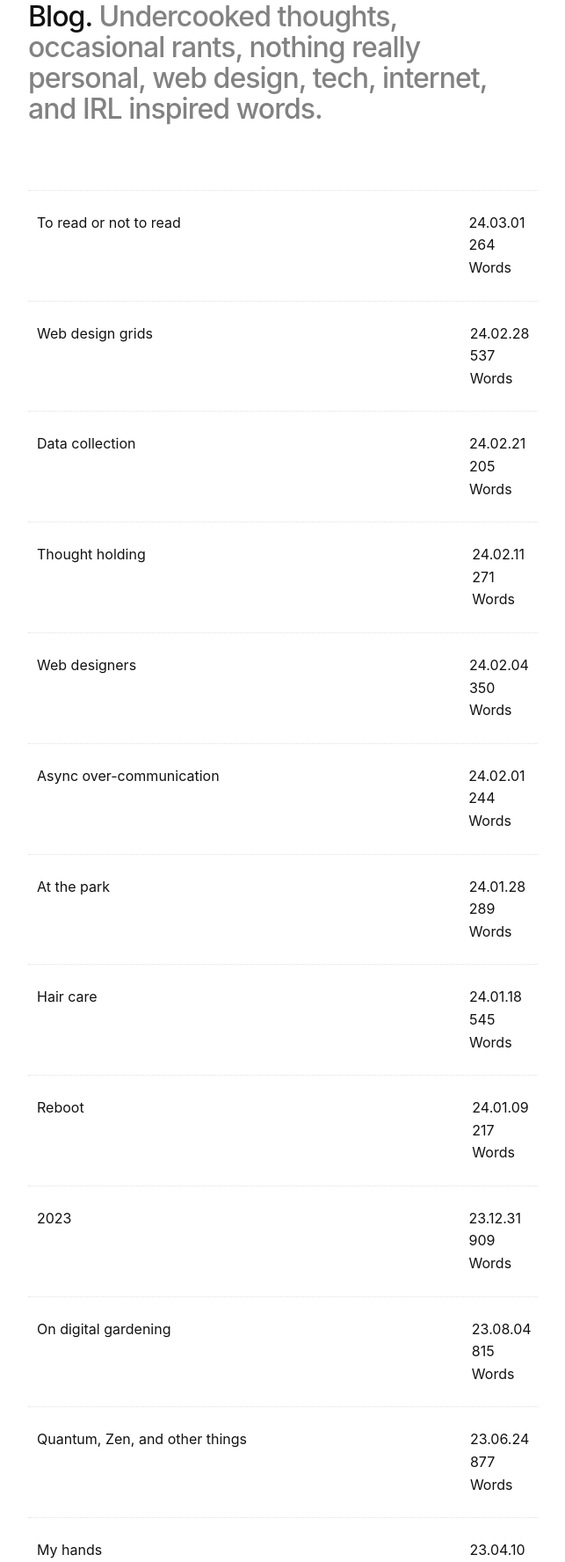
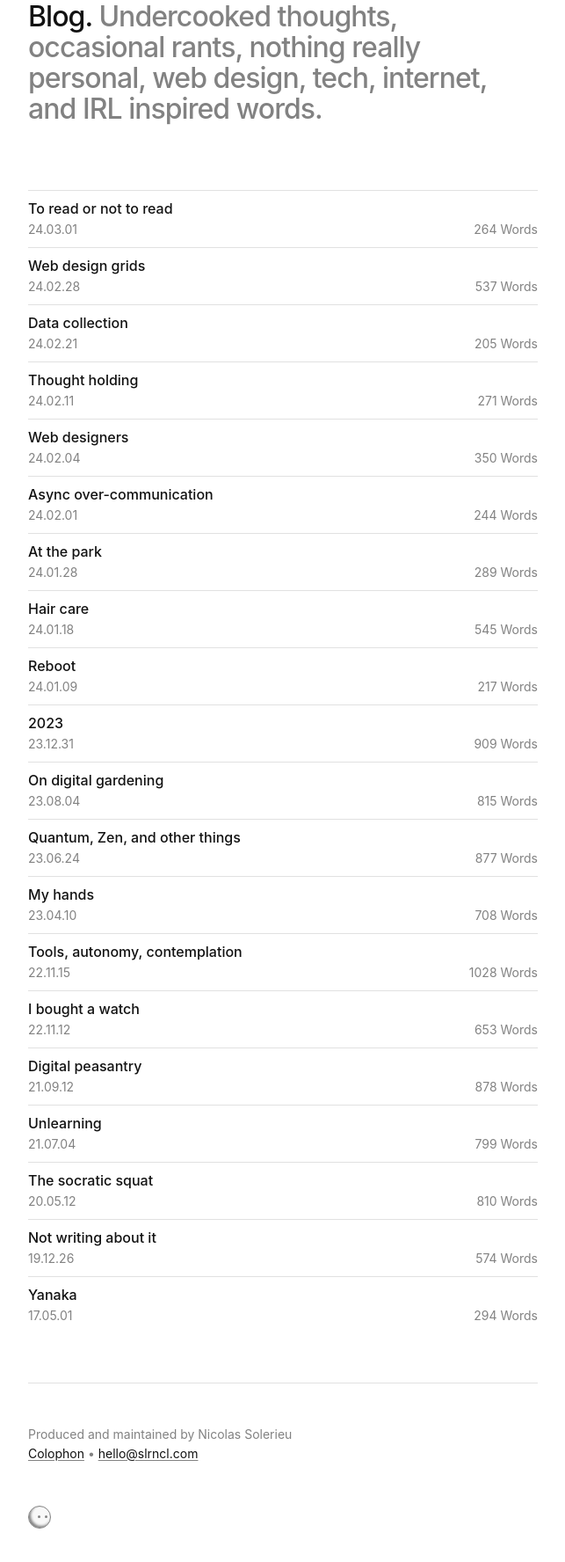
Before and after one commit to nsolerieu/slrncl.com, a PHP site: page /blog.php in a window 1280 px wide. Shown: the part 158-1934 px from the top of the page at 88% size, without its empty margins (318-961 px from the left). After the commit the page ends 1896 px from the top, so only its background shows below. Run offline with PHP 8.4, Linux system fonts and the light colour scheme.

Commit message:
Blog feed CSS

```diff
--- a/www/assets/css/style.css
+++ b/www/assets/css/style.css
@@ -257,24 +257,23 @@ pre {
 /* Blog Feed */
 
 .the-content .blog-list-item {
-  display: flex;
-  padding: 3vh 0;
-  border-top: 1px dotted var(--border);
+  padding: 1vh 0;
+  border-top: 1px solid var(--border);
+  display: block;
 }
 .the-content .blog-list-item__title {
-  padding-left: 10px;
+  display: block;
+  margin: 0;
   font-size: var(--font-size-regular);
+  font-weight: 500;
+  color: var(--text-primary);
+}
+.the-content .blog-list-item__info {
+  display: flex;
+  justify-content: space-between;
   margin: 0;
-  width: calc(100% - 50px);
-  white-space: nowrap;
-  overflow: hidden;
-  text-overflow: ellipsis;
-}
-.the-content .blog-list-item__date {
-  width: 50px;
-  padding-top: 2px;
-  display: inline-block;
   font-size: var(--font-size-small);
+  color: var(--text-secondary);
 }
 .the-content .blog-list-item:hover {
   opacity: 0.6;
```
